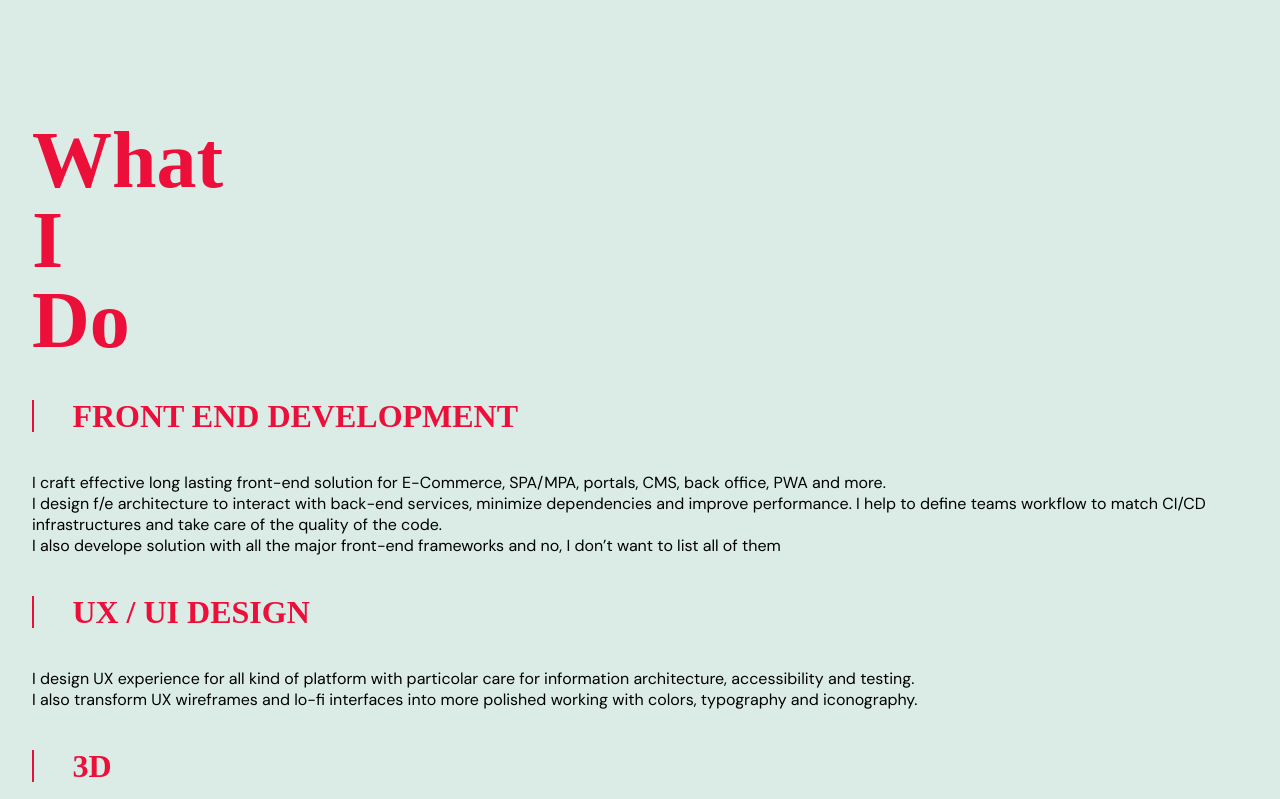
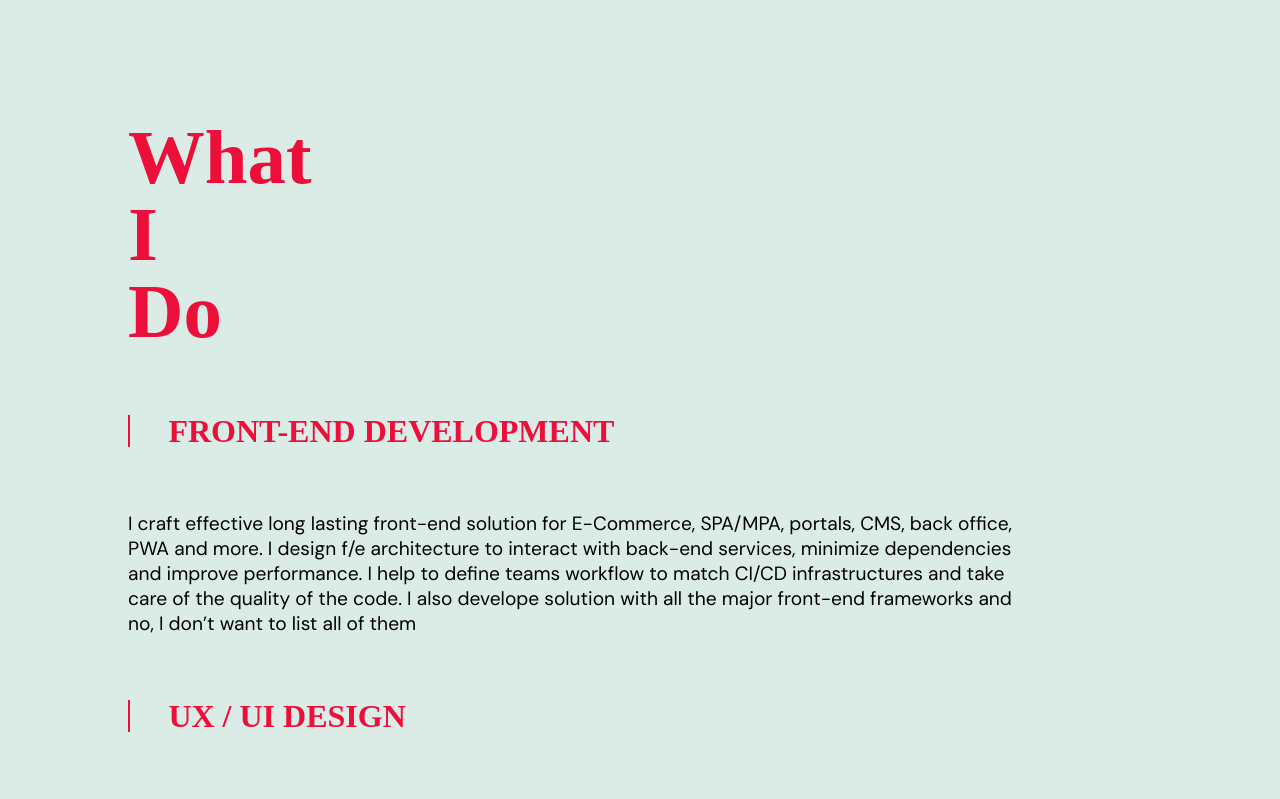
Before and after one commit to ilmandone/mauti-2024, a Vue app: page / in a window 1280 px wide. Shown: the part 1480-2279 px from the top of the page. Built offline with nearby package versions, Linux system fonts and the light colour scheme; a web font is replaced by a local one.

Commit message:
feat: what I do styles for tablet and desktop

```diff
--- a/src/components/sections/SWhatIDo.vue
+++ b/src/components/sections/SWhatIDo.vue
@@ -1,4 +1,4 @@
-<script setup lang='ts'>
+<script lang='ts' setup>
 
 </script>
 
@@ -6,25 +6,31 @@
 	<section>
 		<h2>What <br> I <br> Do</h2>
 		<div class='skill-list'>
-			<h3>Front end development</h3>
-			<p>I craft effective long lasting front-end solution for E-Commerce, SPA/MPA, portals, CMS, back office, PWA and more.
-				<br>
-				I design f/e architecture to interact with back-end services, minimize dependencies and improve performance. I help to define teams workflow to match CI/CD infrastructures and take care of the quality of the code.
-				<br>
-				I also develope solution with all the major front-end frameworks and no, I don’t want to list all of them</p>
+			<h3>Front-end development</h3>
+			<p>I craft effective long lasting front-end solution for E-Commerce, SPA/MPA, portals, CMS, back office, PWA
+				and more.
+				I design f/e architecture to interact with back-end services, minimize dependencies and improve
+				performance. I help to define teams workflow to match CI/CD infrastructures and take care of the quality
+				of the code.
+				I also develope solution with all the major front-end frameworks and no, I don’t want to list all of
+				them</p>
 
 			<h3>UX / UI Design</h3>
-			<p>I design UX experience for all kind of platform with particolar care for information architecture, accessibility and testing.
-				<br> I also transform UX wireframes and lo-fi interfaces into more polished working with colors, typography and iconography.</p>
+			<p>I design UX experience for all kind of platform with particolar care for information architecture,
+				accessibility and testing.
+				I also transform UX wireframes and lo-fi interfaces into more polished working with colors,
+				typography and iconography.</p>
 
 			<h3>3D</h3>
-			<p>I create 3D models and scenes for both real time and production rendering, from modeling to texturing and final composition.
-				<br> I also work with real time web libraries and UE to release end-user application or development tools.</p>
+			<p>I create 3D models and scenes for both real time and production rendering, from modeling to texturing and
+				final composition.
+				I also work with real time web libraries and UE to release end-user application or development
+				tools.</p>
 		</div>
 	</section>
 </template>
 
-<style scoped lang='scss'>
+<style lang='scss' scoped>
 
 @use "@styles/commons";
 @use "@styles/typo";
@@ -32,25 +38,50 @@
 
 section {
 	margin: 30vh 2rem;
-}
 
 	h2 {
-	@include typo.headers(5rem);
+		@include typo.headers(5.5rem);
 		font-weight: 700;
-	line-height: 5rem;
+		line-height: 5.5rem;
 	}
 
 	.skill-list {
 		h3 {
-
 			margin: 2.5rem 0;
 			@include commons.left-border($color: var(--color-emphasize));
 
-		@include typo.headers(2rem);
+			@include typo.headers(1.75rem);
 			font-weight: 700;
 			line-height: 2rem;
 			text-transform: uppercase;
 		}
 	}
 
+	@include utils.media('t') {
+		margin: 35vh 8rem;
+	}
+
+	@include utils.media('tl') {
+		width: 70vw;
+		margin: 35vh 0 35vh 10vw;
+
+		h2 {
+			font-size: 6vw;
+			line-height: 6vw;
+		}
+
+		.skill-list {
+			h3 {
+				margin: 5vw 0;
+				font-size: 2.5vw;
+			}
+
+			p {
+				font-size: 1.5vw;
+			}
+		}
+	}
+}
+
+
 </style>
```
Lines whose indentation alone changed are shown as unchanged.
